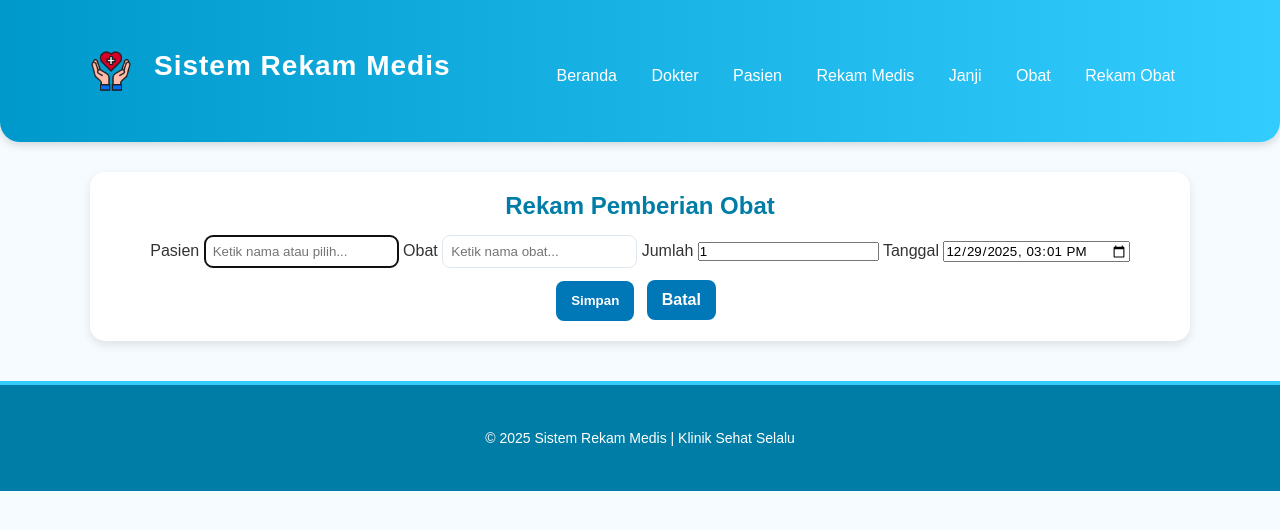
After one commit to darulqutni512/rekam-medis, a PHP site: page /app/tambah_rekam_obat.php in a window 1280 px wide. The commit adds this page. Shown: the top 530 px of the page. Run offline with PHP 8.4, Linux system fonts and the light colour scheme; data that the repository does not hold is empty.

Commit message:
feat: add rekam obat pages, remove users page, improve tambah_rekam_obat form

```diff
--- a/app/inc/header.php
+++ b/app/inc/header.php
@@ -14,7 +14,7 @@
       <a href="rekam_medis.php">Rekam Medis</a>
       <a href="appointment.php">Janji</a>
       <a href="obat.php">Obat</a>
-      <a href="users.php">Users</a>
+      <a href="rekam_obat.php">Rekam Obat</a>
     </nav>
   </div>
 </header>
--- /dev/null
+++ b/app/tambah_rekam_obat.php
@@ -0,0 +1,146 @@
+<?php
+require_once __DIR__ . '/inc/db.php';
+// handle form submit
+if ($_SERVER['REQUEST_METHOD'] === 'POST') {
+  $id_pasien = (int)($_POST['id_pasien'] ?? 0);
+  $id_obat = (int)($_POST['id_obat'] ?? 0);
+  $jumlah = (int)($_POST['jumlah'] ?? 0);
+  $tanggal = $_POST['tanggal'] ?? date('Y-m-d H:i:s');
+  // normalize datetime-local to MySQL
+  if (strpos($tanggal, 'T') !== false) $tanggal = str_replace('T', ' ', $tanggal);
+  if ($id_pasien && $id_obat && $jumlah) {
+    // create a minimal rekam_medis entry and link the obat to it
+    $tindakan = 'Pemberian obat';
+    $id_rekam = 0;
+    $stmt = mysqli_prepare($koneksi, "INSERT INTO rekam_medis (id_pasien, tanggal, tindakan) VALUES (?, ?, ?)");
+    if ($stmt) {
+      mysqli_stmt_bind_param($stmt, 'iss', $id_pasien, $tanggal, $tindakan);
+      mysqli_stmt_execute($stmt);
+      mysqli_stmt_close($stmt);
+      $id_rekam = mysqli_insert_id($koneksi);
+    } else {
+      mysqli_query($koneksi, "INSERT INTO rekam_medis (id_pasien, tanggal, tindakan) VALUES (".intval($id_pasien).",'".mysqli_real_escape_string($koneksi,$tanggal)."','".mysqli_real_escape_string($koneksi,$tindakan)."')");
+      $id_rekam = mysqli_insert_id($koneksi);
+    }
+
+    if ($id_rekam) {
+      $catatan = 'Jumlah: '.intval($jumlah);
+      $pstmt = mysqli_prepare($koneksi, "INSERT INTO rekam_obat (id_rekam, id_obat, catatan) VALUES (?, ?, ?)");
+      if ($pstmt) {
+        mysqli_stmt_bind_param($pstmt, 'iis', $id_rekam, $id_obat, $catatan);
+        mysqli_stmt_execute($pstmt);
+        mysqli_stmt_close($pstmt);
+      } else {
+        mysqli_query($koneksi, "INSERT INTO rekam_obat (id_rekam, id_obat, catatan) VALUES (".intval($id_rekam).",".intval($id_obat).",'".mysqli_real_escape_string($koneksi,$catatan)."')");
+      }
+      // decrement stok (best-effort)
+      mysqli_query($koneksi, "UPDATE obat SET stok = GREATEST(0, stok - ".intval($jumlah).") WHERE id_obat = ".intval($id_obat));
+
+      header('Location: rekam_obat.php');
+      exit;
+    } else {
+      $error = 'Gagal membuat rekam medis.';
+    }
+  } else {
+    $error = 'Lengkapi semua field.';
+  }
+}
+// fetch patients and obat
+$pasien = [];
+$res = mysqli_query($koneksi, "SELECT id_pasien, nama_pasien FROM pasien ORDER BY nama_pasien"); if ($res) while($r=mysqli_fetch_assoc($res)) $pasien[]=$r;
+$obat = [];
+$res2 = mysqli_query($koneksi, "SELECT id_obat, nama_obat FROM obat ORDER BY nama_obat"); if ($res2) while($r=mysqli_fetch_assoc($res2)) $obat[]=$r;
+?>
+<!DOCTYPE html>
+<html lang="id">
+<head>
+  <meta charset="utf-8">
+  <meta name="viewport" content="width=device-width,initial-scale=1">
+  <title>Tambah Rekam Obat</title>
+  <link rel="stylesheet" href="../style.css">
+</head>
+<body>
+<?php include __DIR__ . '/inc/header.php'; ?>
+<main class="container">
+  <div class="card">
+    <h2>Rekam Pemberian Obat</h2>
+    <?php if (!empty($error)): ?><div class="alert alert-error"><?= htmlspecialchars($error) ?></div><?php endif; ?>
+    <form method="post">
+      <label>Pasien</label>
+      <input list="listPasien" id="input_pasien" class="input-search" placeholder="Ketik nama atau pilih..." value="<?= htmlspecialchars($_POST['pasien_name'] ?? '') ?>" autocomplete="off" autofocus>
+      <datalist id="listPasien">
+        <?php foreach($pasien as $p): ?>
+          <option data-id="<?= (int)$p['id_pasien'] ?>" value="<?= htmlspecialchars($p['nama_pasien']) ?>"></option>
+        <?php endforeach; ?>
+      </datalist>
+      <input type="hidden" name="id_pasien" id="id_pasien" value="<?= (int)($_POST['id_pasien'] ?? 0) ?>">
+
+      <label>Obat</label>
+      <input list="listObat" id="input_obat" class="input-search" placeholder="Ketik nama obat..." value="<?= htmlspecialchars($_POST['obat_name'] ?? '') ?>" autocomplete="off">
+      <datalist id="listObat">
+        <?php foreach($obat as $o): ?>
+          <option data-id="<?= (int)$o['id_obat'] ?>" value="<?= htmlspecialchars($o['nama_obat']) ?>"></option>
+        <?php endforeach; ?>
+      </datalist>
+      <input type="hidden" name="id_obat" id="id_obat" value="<?= (int)($_POST['id_obat'] ?? 0) ?>">
+
+      <label>Jumlah</label>
+      <input type="number" name="jumlah" min="1" value="<?= (int)($_POST['jumlah'] ?? 1) ?>" required>
+
+      <label>Tanggal</label>
+      <input type="datetime-local" name="tanggal" value="<?= htmlspecialchars($_POST['tanggal'] ?? date('Y-m-d\\TH:i')) ?>">
+
+      <div style="margin-top:12px">
+        <button class="btn" type="submit">Simpan</button>
+        <a class="btn" href="rekam_obat.php">Batal</a>
+      </div>
+    </form>
+  </div>
+</main>
+<?php include __DIR__ . '/inc/footer.php'; ?>
+<script>
+// improved sinkronisasi datalist ke hidden id dan validasi form
+(function(){
+  // maps generated from server
+  const pasienMap = <?php echo json_encode(array_column($pasien,'id_pasien','nama_pasien'), JSON_UNESCAPED_UNICODE); ?>;
+  const obatMap = <?php echo json_encode(array_column($obat,'id_obat','nama_obat'), JSON_UNESCAPED_UNICODE); ?>;
+
+  function sync(listId,inputId,hiddenId,map){
+    const input=document.getElementById(inputId); const hidden=document.getElementById(hiddenId); const list=document.getElementById(listId);
+    if(!input||!hidden) return;
+    input.addEventListener('input', ()=>{
+      const val = input.value.trim(); let foundId = 0;
+      if(map && Object.prototype.hasOwnProperty.call(map, val)){
+        foundId = map[val];
+      } else if(list){
+        Array.from(list.options).forEach(opt=>{ if(opt.value===val){ foundId = opt.getAttribute('data-id') || foundId; }});
+      }
+      hidden.value = parseInt(foundId) || 0;
+    });
+
+    // press Enter to move to next field
+    input.addEventListener('keydown', e=>{
+      if(e.key === 'Enter'){
+        e.preventDefault();
+        const focusable = Array.from(document.querySelectorAll('input, select, button, textarea')).filter(el=>!el.disabled && el.type !== 'hidden');
+        const idx = focusable.indexOf(input);
+        if(idx >= 0 && idx < focusable.length - 1) focusable[idx+1].focus();
+      }
+    });
+  }
+
+  sync('listPasien','input_pasien','id_pasien', pasienMap);
+  sync('listObat','input_obat','id_obat', obatMap);
+
+  document.querySelector('form')?.addEventListener('submit', function(e){
+    const pid = parseInt(document.getElementById('id_pasien')?.value||0);
+    const oid = parseInt(document.getElementById('id_obat')?.value||0);
+    if(!pid || !oid){ e.preventDefault(); alert('Pilih pasien dan obat dari daftar yang tersedia.'); }
+  });
+
+  // autofocus pasien input
+  document.getElementById('input_pasien')?.focus();
+})();
+</script>
+</body>
+</html>
--- a/app/users.php
+++ b/app/users.php
@@ -1,8 +1,8 @@
 <?php
 require_once __DIR__ . '/inc/db.php';
-$users = [];
-$res = mysqli_query($koneksi, "SELECT id_user, username, nama, email, role FROM users ORDER BY id_user DESC");
-if ($res) while ($r = mysqli_fetch_assoc($res)) $users[] = $r;
+// Halaman users telah dihapus; redirect ke beranda
+header("Location: ./");
+exit;
 ?>
 <!DOCTYPE html>
 <html lang="id"><head><meta charset="utf-8"><meta name="viewport" content="width=device-width,initial-scale=1"><title>Users - Rekam Medis (Rebuild)</title>
```
Also changed, not shown: app/rekam_obat.php (added, +57 -0 lines).
